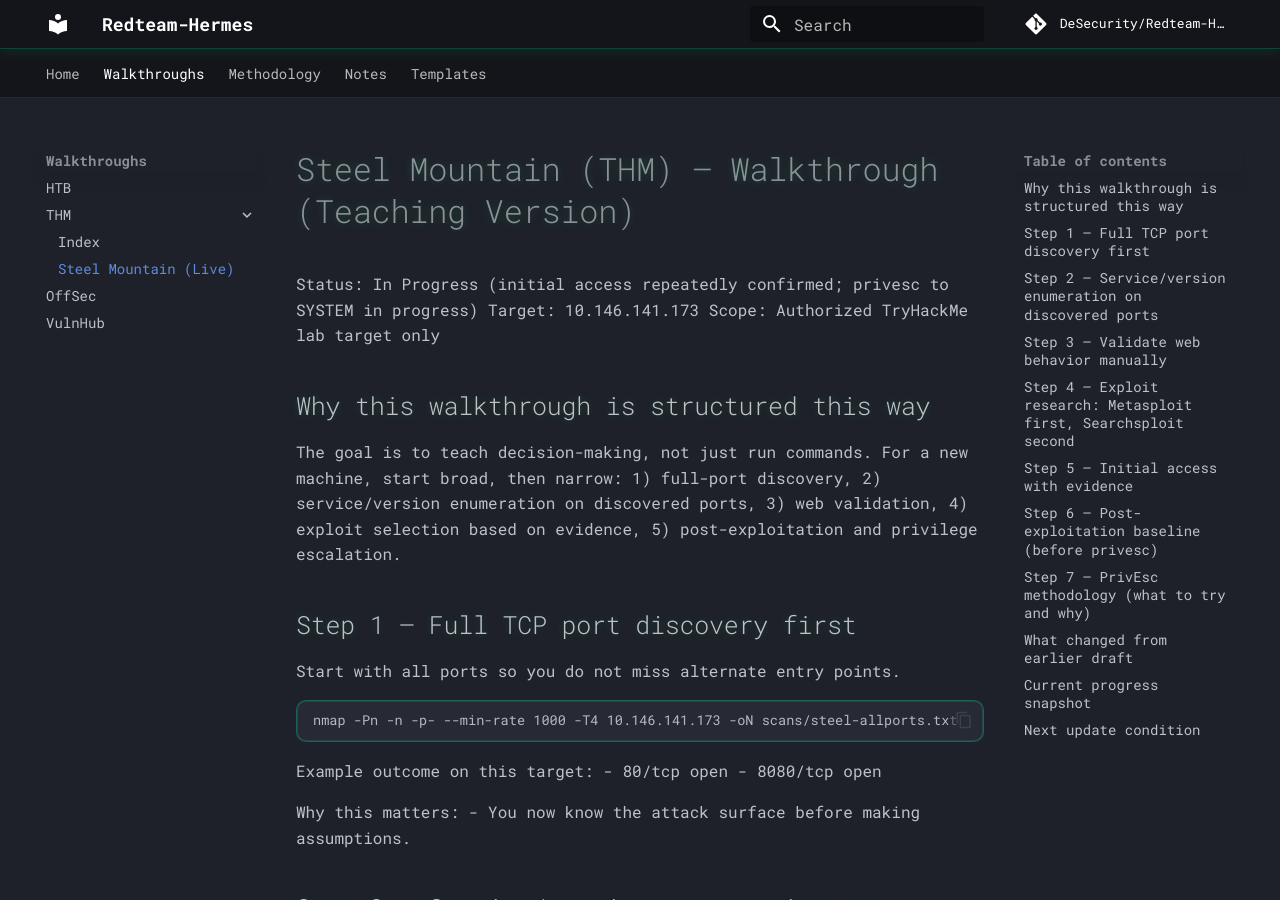
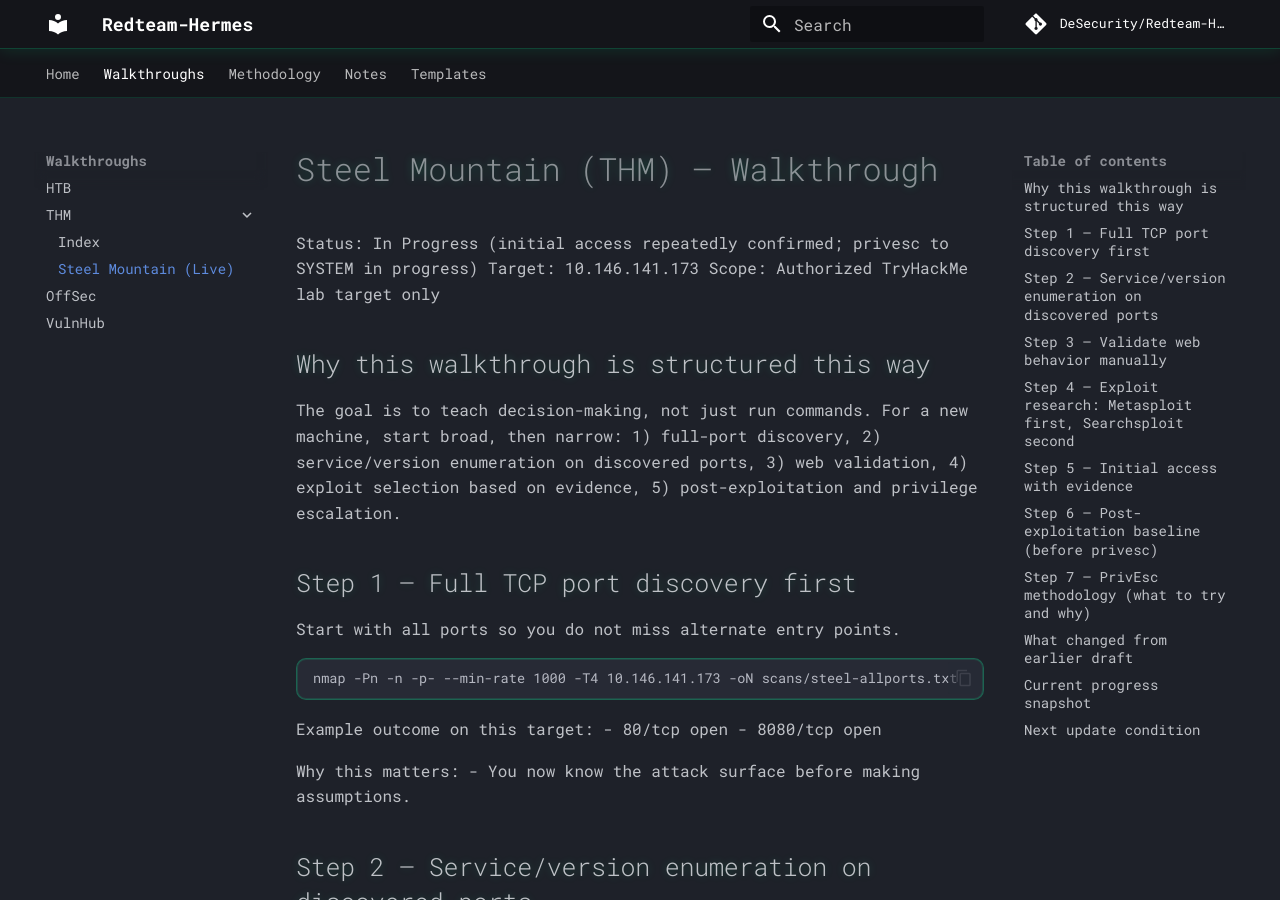
Before and after one commit to DeSecurity/Redteam-Hermes, an MkDocs documentation site: the page built from docs/walkthroughs/THM/steel-mountain-live.md, in a window 1280 px wide and 900 px high. Built offline with MkDocs 1.6.1 and Material for MkDocs 9.7.7, drawn with Linux system fonts in a browser that asks for light colours; comment, search, counter and statistics services are not loaded.

Commit message:
docs(thm): remove teaching-version label from steel mountain walkthrough

```diff
--- a/docs/walkthroughs/THM/steel-mountain-live.md
+++ b/docs/walkthroughs/THM/steel-mountain-live.md
@@ -1,4 +1,4 @@
-# Steel Mountain (THM) — Walkthrough (Teaching Version)
+# Steel Mountain (THM) — Walkthrough
 
 Status: In Progress (initial access repeatedly confirmed; privesc to SYSTEM in progress)
 Target: 10.146.141.173
```
